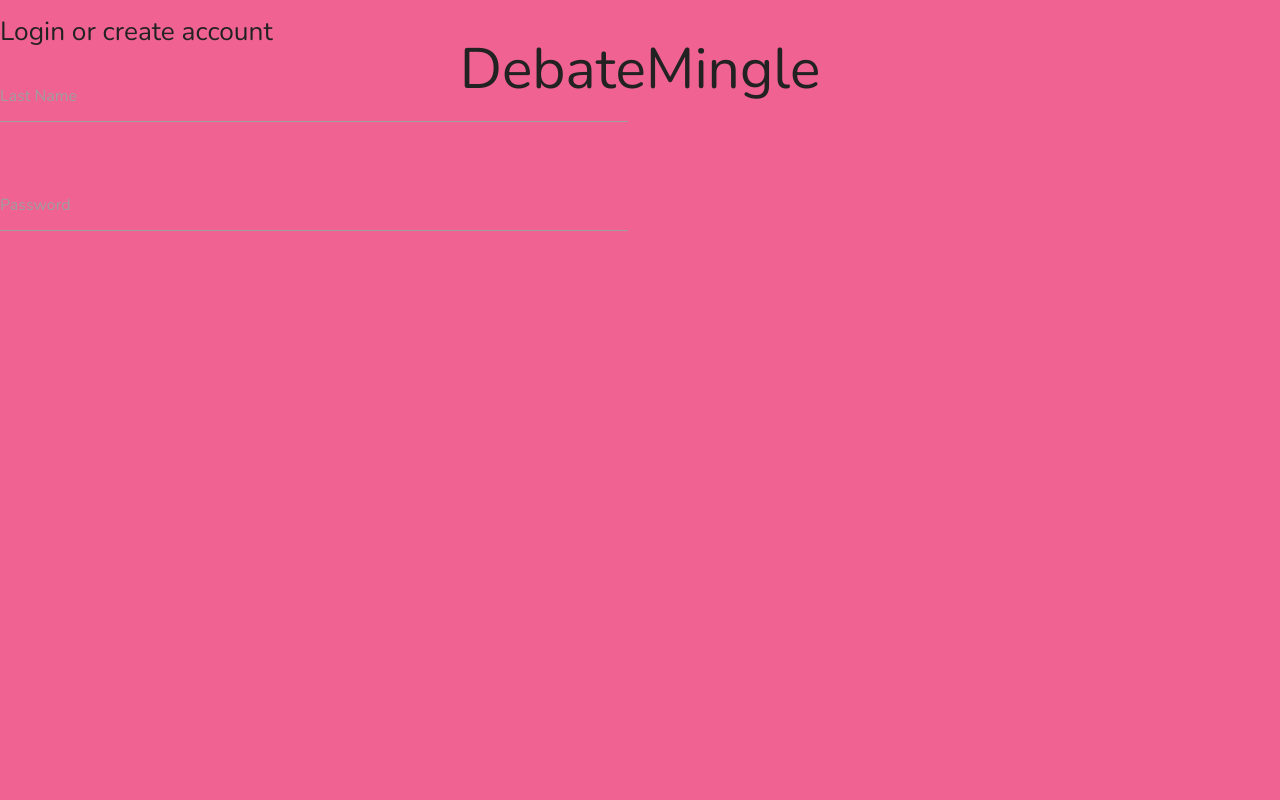
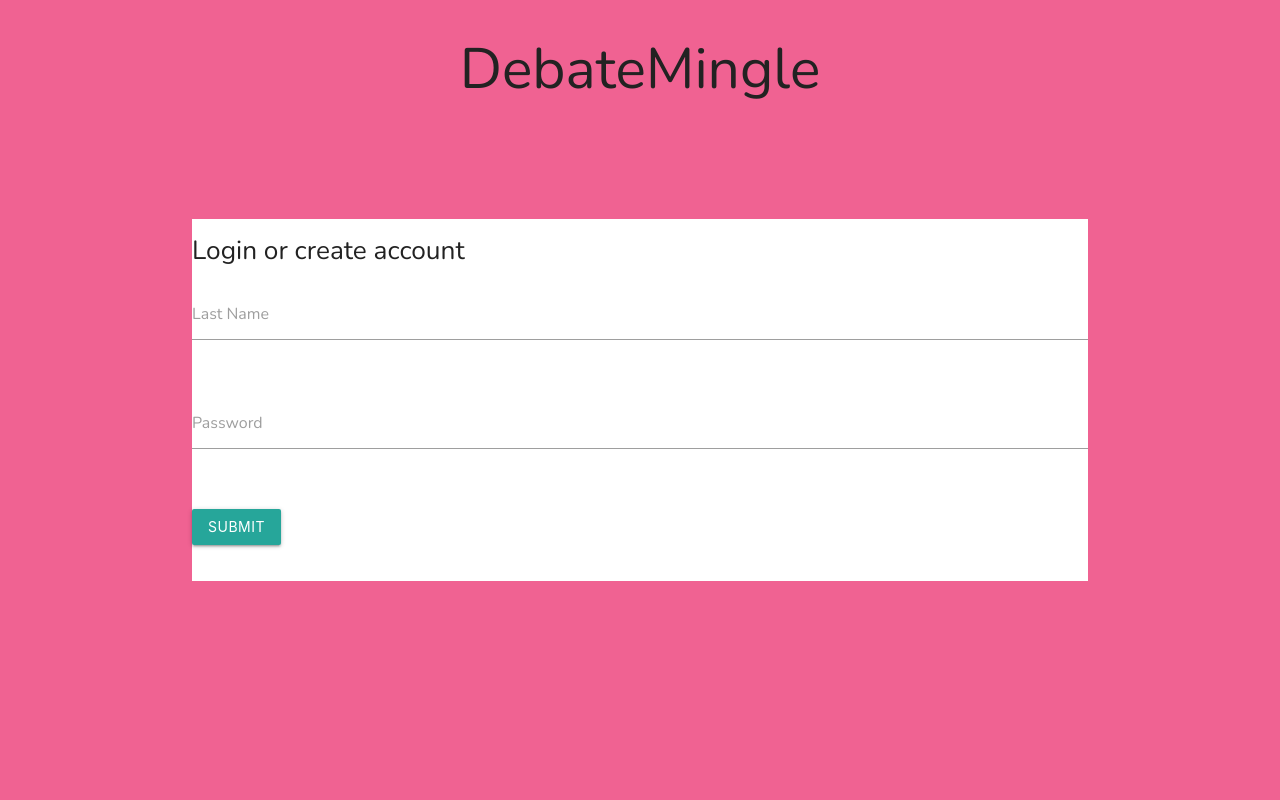
Before and after one commit to Durian-Inc/DebateMingle, a Flask app: page /login/ in a window 1280 px wide. Run offline with Flask 2, Linux system fonts and the light colour scheme.

Commit message:
New button

```diff
--- a/debatemingle/static/css/main.css
+++ b/debatemingle/static/css/main.css
@@ -107,6 +107,8 @@ body {
 }
 
 .wrapper {
+  align-items: center;
+  justify-content: center;
   display: flex;
   flex-direction: column;
   height: 100vh;
@@ -114,6 +116,7 @@ body {
 }
 
 .name {
+  top: 0;
   position: absolute;
   width: 100%;
 }
--- a/debatemingle/templates/login.html
+++ b/debatemingle/templates/login.html
@@ -4,19 +4,24 @@ Login | DebateMingle
 {% endblock %}
 {% block body %}
 <h2 class="center-align name">DebateMingle</h1>
-<div class="login-wrapper">
+<div class="container white login-wrapper">
   <h5>Login or create account</h2>
   <form class="col s12">
     <div class="row">
-      <div class="input-field col s6">
+      <div class="input-field col s12">
         <input id="last_name" type="text" class="validate">
         <label for="last_name">Last Name</label>
       </div>
     </div>
     <div class="row">
-      <div class="input-field col s6">
+      <div class="input-field col s12">
         <input id="password" type="password" class="validate">
         <label for="password">Password</label>
+      </div>
+    </div>
+    <div class="row">
+      <div class="input-field col s12">
+        <button class="btn waves-effect waves-light" type="submit">Submit</button>
       </div>
     </div>
   </form>
```
